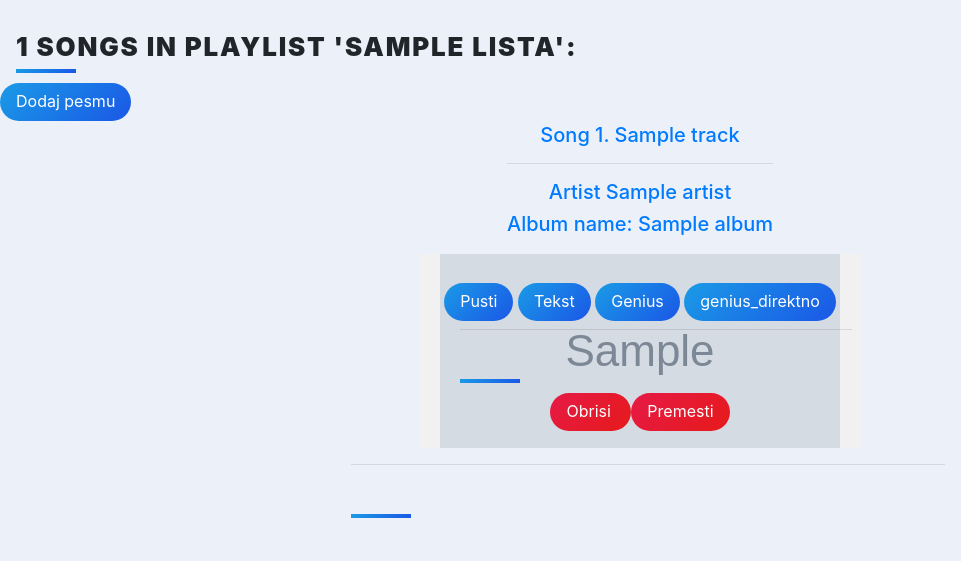
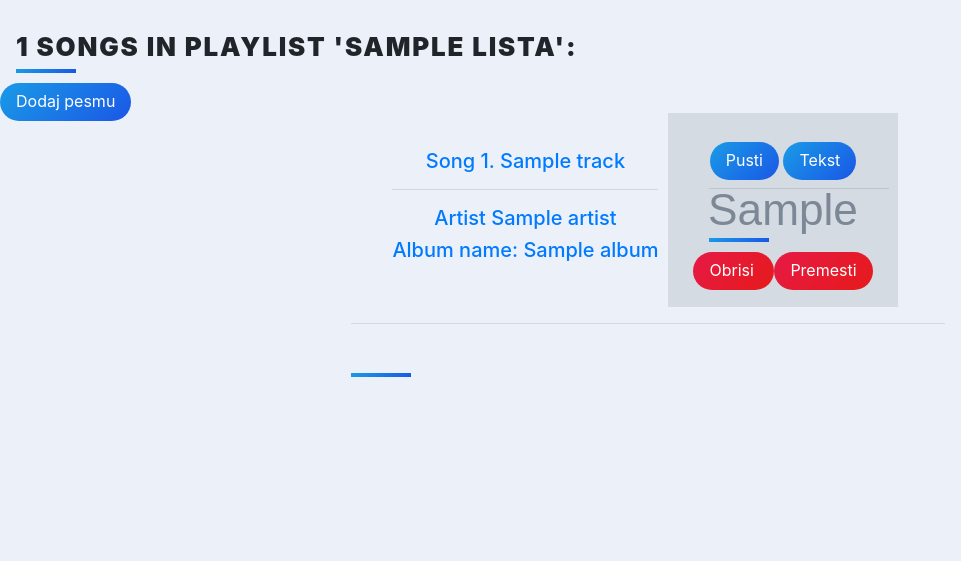
Before and after one commit to Wiola09/web_aplikacija_spotify, a Flask app: template templates/prikaz_pesama_playlista.html in a window 1280 px wide. Shown: the part 56-617 px from the top of the page, without its empty margins (0-961 px from the left). Run offline with Flask 3, Linux system fonts and the light colour scheme; the template is opened without the code that fills it: most values are stand-ins (such as "Sample title", 1, 10 or a date in 2020); grey boxes marked "Sample" are stand-in pictures; some libraries are stand-ins or nearby versions.

Commit message:
pocetak oblikovanja finalne verzije. Sakrio testne dugmice na stranici prikaz_pesama_playlista.html , korigovao funkciju premesti_pesmu(), gde mi sada premesta pesmu na prvo emsto, i posle pritiska vreca na stranicu trenutne playliste

```diff
--- a/main.py
+++ b/main.py
@@ -432,7 +432,9 @@ def prikazi_tekst_pesme_genius():
 
     genius.remove_section_headers = True
     try:
-        song = genius.search_song(naziv_pesme, artist.name)
+        # song = genius.search_song(naziv_pesme, artist.name)
+        # ne koristim vise rezultat pretarge genius.search_artist, vec direktno pisem umetnika
+        song = genius.search_song(naziv_pesme, umetnik)
         # time.sleep(5)
         print(song.lyrics)
         lyrics_with_br = song.lyrics.replace('\n', '<br>')
@@ -621,16 +623,17 @@ def dodaj_pesmu():
 def premesti_pesmu():
     playlist_id = request.args.get('playlist_id')
     range_start = request.args.get('range_start')
+    playlist_name = request.args.get('playlist_name')
 
     sp = SpotifyMoja2(scope='playlist-read-private', app=app)
-    sp.playlist_reorder_items(playlist_id, range_start=(int(range_start) - 1), insert_before=5, range_length=1,
+    sp.playlist_reorder_items(playlist_id, range_start=(int(range_start) - 1), insert_before=0, range_length=1,
                               snapshot_id=None)
     # sp.pormeni_poziciju_pesme(playlist_id=playlist_id, range_start=(int(range_start)))
 
     # sp = spotipy.Spotify(auth_manager=SpotifyOAuth(scope='playlist-read-private'))
     # SpotifyMoja.pormeni_poziciju_pesme(sp, playlist_id=playlist_id, range_start=(int(range_start)))
+    return redirect(url_for('prikazi_pesme_sa_playliste', playlist_name=playlist_name, playlist_id=playlist_id))
 
-    return redirect(url_for("spotify_podaci_posle_auth"))
 
 # Za sad mi ne treba
 # @app.route('/prikaz_pesama_playlista', methods=["GET", "POST"])
--- a/templates/prikaz_pesama_playlista.html
+++ b/templates/prikaz_pesama_playlista.html
@@ -36,8 +36,8 @@
 <!--        <a href="{{item['track']['href']}}" class="button"> Link autentif</a>-->
         <a href="{{item['track']['external_urls']['spotify']}}" class="button" target="_blank" rel="nofollow"> Pusti</a>
         <a href="{{ url_for('prikazi_tekst_pesme', range_start=loop.index, playlist_id=playlist_id, playlist_name=lista, song_id=item['track']['id'] )}}" class="button" target="_blank" rel="nofollow">Tekst</a>
-        <a href="{{ url_for('prikazi_tekst_pesme_genius', range_start=loop.index, umetnik=item['track']['artists'][0]['name'], naziv_pesme=item['track']['name'])}}" class="button" target="_blank" rel="nofollow">Genius</a>
-        <a href="{{ url_for('genius_direktno', range_start=loop.index, umetnik=item['track']['artists'][0]['name'], naziv_pesme=item['track']['name'])}}" class="button" target="_blank" rel="nofollow">genius_direktno</a>
+<!--        <a href="{{ url_for('prikazi_tekst_pesme_genius', range_start=loop.index, umetnik=item['track']['artists'][0]['name'], naziv_pesme=item['track']['name'])}}" class="button" target="_blank" rel="nofollow">Genius</a>-->
+<!--        <a href="{{ url_for('genius_direktno', range_start=loop.index, umetnik=item['track']['artists'][0]['name'], naziv_pesme=item['track']['name'])}}" class="button" target="_blank" rel="nofollow">genius_direktno</a>-->
 
         <!--        <a href="{{item['track']['preview_url']}}" class="button"> Pesma deo</a>-->
          <hr class="heading">
```
